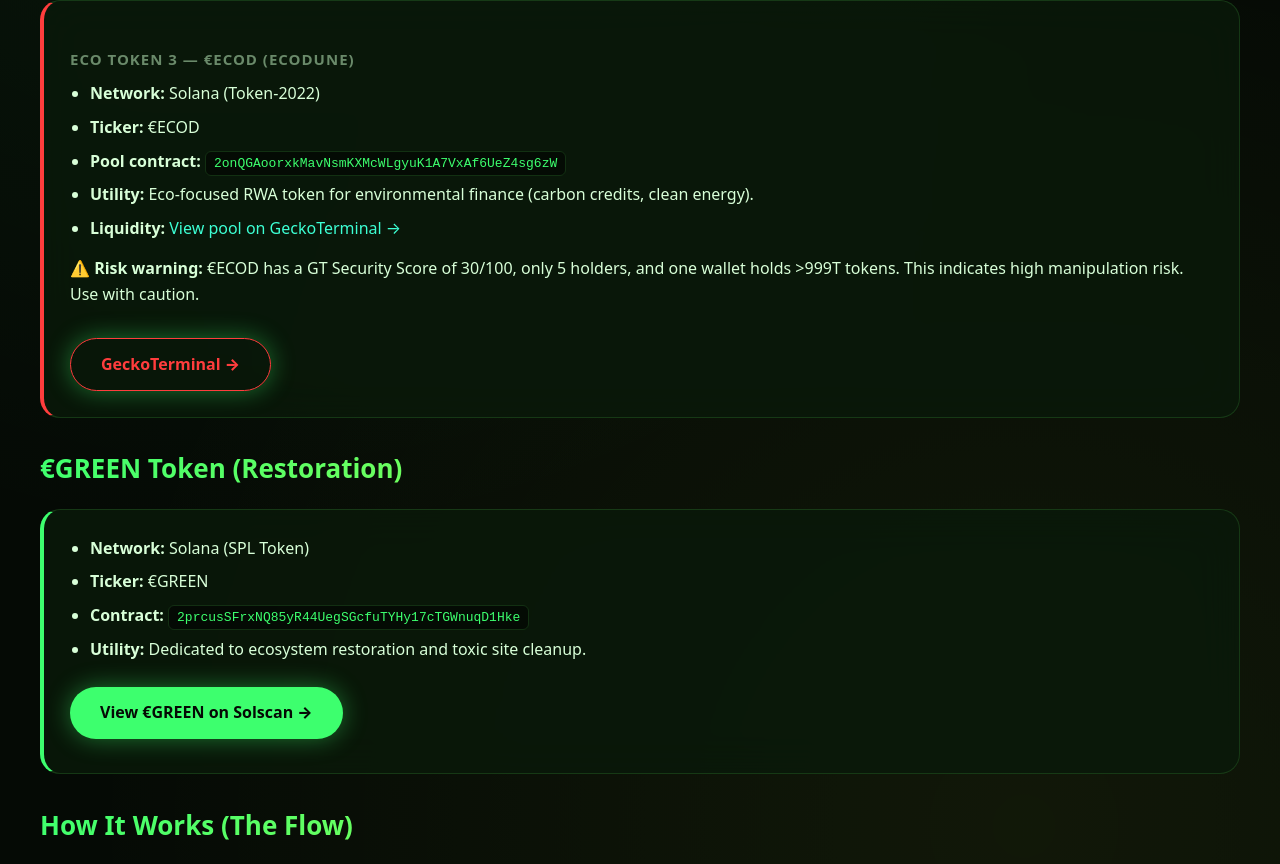
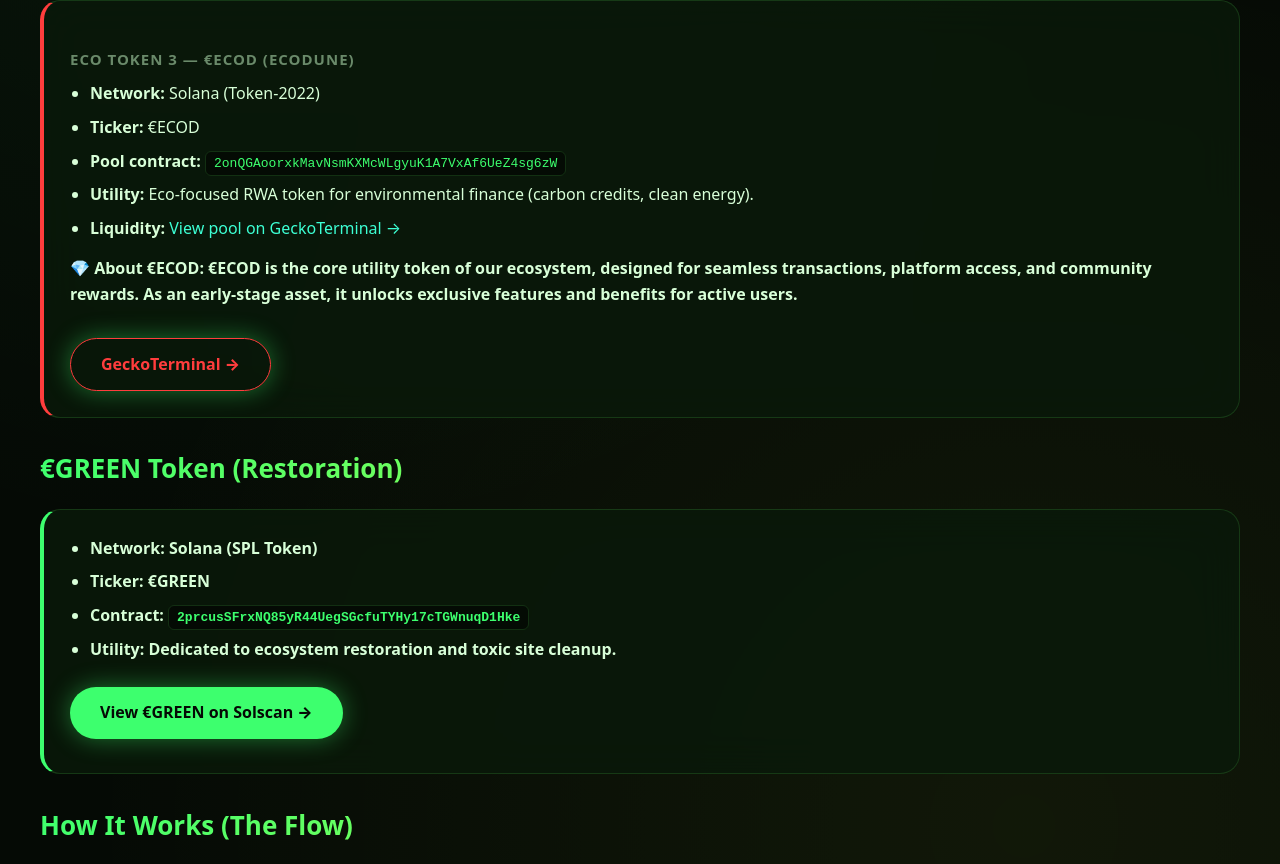
Before and after one commit to ecologyoilgaz/toxic, a plain HTML site: page eco-token.html in a window 1280 px wide. Shown: the part 1299-2163 px from the top of the page. Drawn offline with Linux system fonts and the light colour scheme.

Commit message:
Update eco-token.html

```diff
--- a/eco-token.html
+++ b/eco-token.html
@@ -71,8 +71,7 @@
       <li style="margin-bottom:8px;"><strong>Liquidity:</strong> <a href="https://www.geckoterminal.com/solana/pools/2onQGAoorxkMavNsmKXMcWLgyuK1A7VxAf6UeZ4sg6zW" target="_blank">View pool on GeckoTerminal →</a></li>
     </ul>
     <div class="alert-box" style="margin-top:15px;">
-      <strong>⚠️ Risk warning:</strong> €ECOD has a GT Security Score of 30/100, only 5 holders, and one wallet holds >999T tokens.
-      This indicates high manipulation risk. Use with caution.
+      <strong>💎 About €ECOD: €ECOD is the core utility token of our ecosystem, designed for seamless transactions, platform access, and community rewards. As an early-stage asset, it unlocks exclusive features and benefits for active users.
     </div>
     <div style="margin-top:20px; display:flex; gap:10px; flex-wrap:wrap;">
       <a href="https://www.geckoterminal.com/solana/pools/2onQGAoorxkMavNsmKXMcWLgyuK1A7VxAf6UeZ4sg6zW" target="_blank" class="btn-primary" style="background:transparent; border:1px solid var(--red); color:var(--red);">GeckoTerminal →</a>
```
